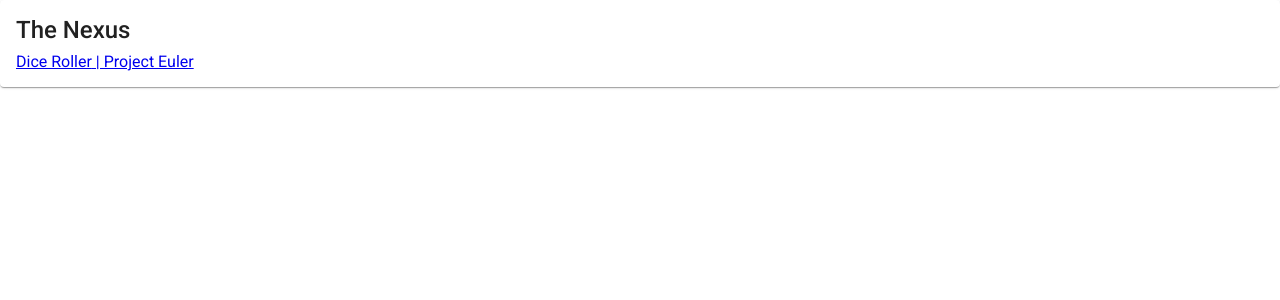
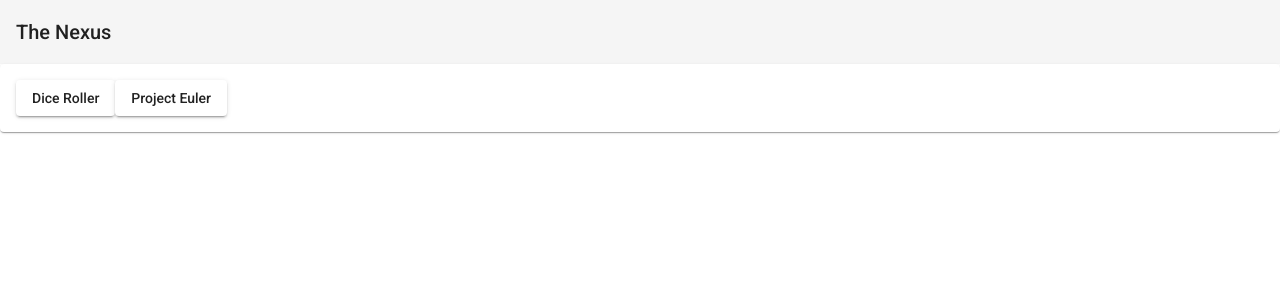
Before and after one commit to ma1365/NexusApp, an Angular app in the folder nexus-client/: page / in a window 1280 px wide. Shown: the top 300 px of the page. Built offline with nearby package versions, Linux system fonts and the light colour scheme.

Commit message:
comment out code and delete unused

```diff
--- a/nexus-client/src/app/app-routing.module.ts
+++ b/nexus-client/src/app/app-routing.module.ts
@@ -4,6 +4,8 @@ import { ProjectEulerComponent } from './project-euler/project-euler/project-eul
 import { DiceRollsComponent } from './dice-roller/dice-rolls/dice-rolls.component';
 import { DiceRollDetailsComponent } from './dice-roller/dice-roll-details/dice-roll-details.component';
 
+// tslint:disable-next-line: max-line-length
+// https://www.freakyjolly.com/angular-nested-routing-with-multiple-routeroutlet-using-loadchildren-having-own-router-modules-example-application/
 const routes: Routes = [
   { path: 'project-euler', component: ProjectEulerComponent },
   { path: 'dice', component: DiceRollsComponent, runGuardsAndResolvers: 'always',
@@ -18,7 +20,7 @@ const routes: Routes = [
 
 @NgModule({
   imports: [
-    RouterModule.forRoot(routes, { onSameUrlNavigation: 'reload' })
+    RouterModule.forRoot(routes)
   ],
   exports: [RouterModule]
 })
--- a/nexus-client/src/app/app.component.html
+++ b/nexus-client/src/app/app.component.html
@@ -1,10 +1,14 @@
+<mat-toolbar>{{title}}</mat-toolbar>
 <mat-card>
-<mat-card-title>{{title}}</mat-card-title>
 
-  <nav>
-    <a routerLink="/dice">Dice Roller</a>
-    <a routerLink="/project-euler"> | Project Euler</a>
-  </nav>
+  <div>
+    <button mat-raised-button routerLink="/dice">
+      Dice Roller
+    </button>
+    <button mat-raised-button routerLink="/project-euler">
+      Project Euler
+    </button >
+  </div>
 </mat-card>
 
 <router-outlet></router-outlet>
--- a/nexus-client/src/app/app.module.ts
+++ b/nexus-client/src/app/app.module.ts
@@ -12,6 +12,9 @@ import { DiceRollerModule} from './dice-roller/dice-roller.module';
 
 import { MatCardModule } from '@angular/material/card';
 import { MatTabsModule } from '@angular/material/tabs';
+import { MatToolbarModule } from '@angular/material/toolbar';
+import { MatButtonModule } from '@angular/material/button';
+import { MatInputModule } from '@angular/material/input';
 
 @NgModule({
   declarations: [
@@ -26,6 +29,9 @@ import { MatTabsModule } from '@angular/material/tabs';
     BrowserAnimationsModule,
     MatCardModule,
     MatTabsModule,
+    MatToolbarModule,
+    MatButtonModule,
+    MatInputModule,
     DiceRollerModule
   ],
   providers: [],
--- a/nexus-client/src/app/dice-roller/dice-roll-details/dice-roll-details.component.html
+++ b/nexus-client/src/app/dice-roller/dice-roll-details/dice-roll-details.component.html
@@ -1,8 +1,18 @@
-<div *ngIf="die">
-    <h3>Roll Your {{die.DieType}}!!!</h3>
-    <span *ngFor="let value of die.RollValues">{{value}} </span>
-    <span>
-        <input [(ngModel)]="dieCount" placeholder="1"/>
-        <button  (click)="onRollDie(die, die.Commands[0])">{{die.Commands[0].CommandName}}</button>
-    </span>
-</div>
+<mat-card *ngIf="die">
+  <mat-card-content>
+    <mat-chip-list>
+      <mat-chip *ngFor="let value of die.RollValues">{{value}} </mat-chip>
+    </mat-chip-list>
+  </mat-card-content>
+    <mat-card-actions>
+      <mat-form-field>
+        <input matInput type="text" [(ngModel)]="dieCount" placeholder="Count"/>
+        <button mat-button *ngIf="dieCount" matSuffix mat-icon-button aria-label="Clear" (click)="dieCount=''">
+          <mat-icon>close</mat-icon>
+        </button>
+      </mat-form-field>
+    </mat-card-actions>
+    <mat-card-actions>
+      <button  mat-raised-button (click)="onRollDie(die, die.Commands[0])">{{die.Commands[0].CommandName}}</button>
+    </mat-card-actions>
+</mat-card>
--- a/nexus-client/src/app/dice-roller/dice-roll-details/dice-roll-details.component.ts
+++ b/nexus-client/src/app/dice-roller/dice-roll-details/dice-roll-details.component.ts
@@ -1,4 +1,4 @@
-import { Component, OnInit, Input  } from '@angular/core';
+import { Component, OnInit, Input, OnDestroy  } from '@angular/core';
 import { ActivatedRoute, Router, NavigationEnd } from '@angular/router';
 import { Location } from '@angular/common';
 import { Subject } from 'rxjs';
@@ -17,7 +17,7 @@ export class DiceRollDetailsComponent implements OnInit {
 
     dieCount: number;
     die: DiceRollComponent;
-    die$: Subject<DiceRollComponent>;
+    // die$: Subject<DiceRollComponent>;
     navigationSubscription;
 
   constructor(
@@ -25,6 +25,7 @@ export class DiceRollDetailsComponent implements OnInit {
     private location: Location, // TODO: add back button
     private diceRollerService: DiceRollerService,
     private router: Router) {
+      // https://medium.com/engineering-on-the-incline/reloading-current-route-on-click-angular-5-1a1bfc740ab2
       // subscribe to the router events - storing the subscription so
       // we can unsubscribe later.
       this.navigationSubscription = this.router.events.subscribe((e: any) => {
@@ -43,6 +44,10 @@ export class DiceRollDetailsComponent implements OnInit {
   ngOnInit() {
     this.getRolls();
   }
+
+  // ngOnDestroy(): void {
+  //   this.die$.unsubscribe();
+  // }
 
   initialiseInvites() {
     // Set default values and re-fetch any data you need.
```
Also changed, not shown: nexus-client/src/app/dice-roller/dice-roller.module.ts (+9 -1 lines), nexus-client/src/app/dice-roller/dice-rolls/dice-rolls.component.html (+1 -14 lines).
